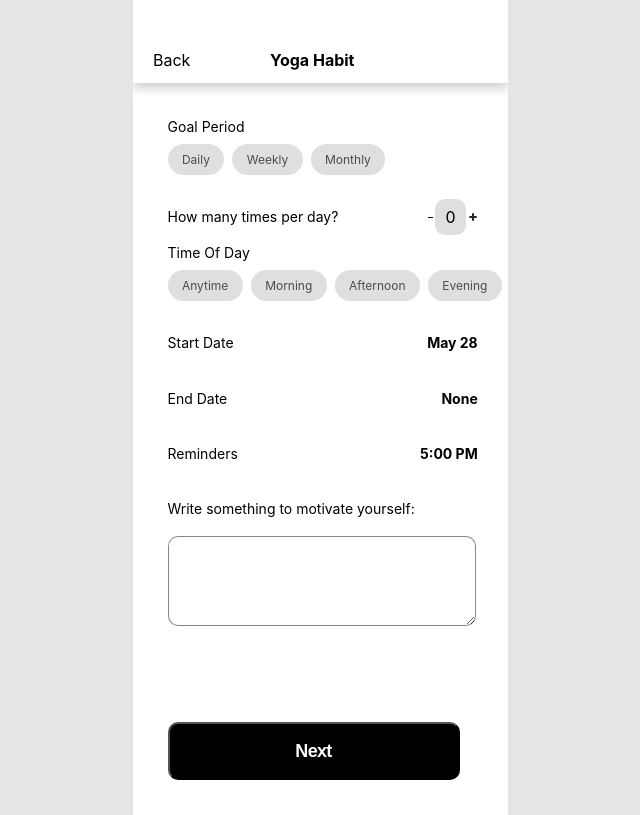
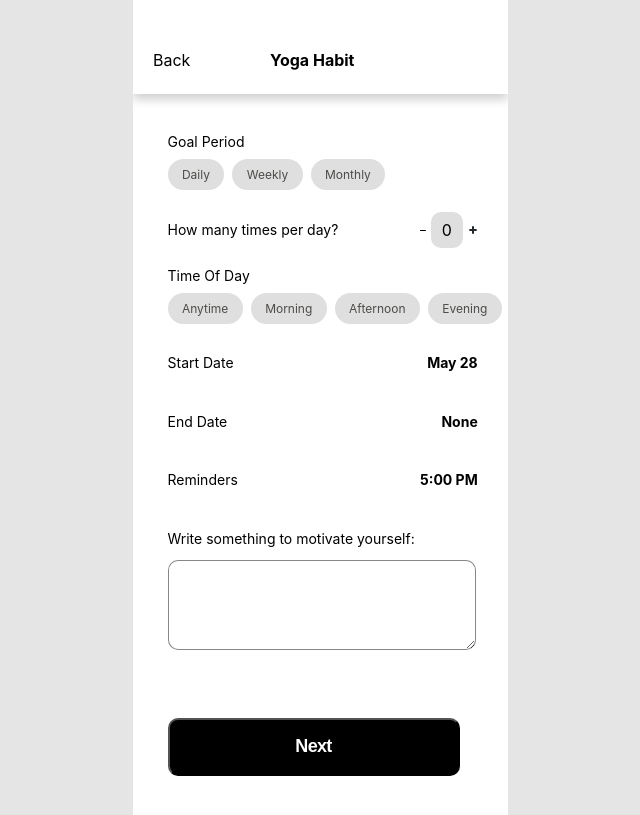
Before and after one commit to pswk1/habit-tracker, a React (Create React App) app: page /set-habit in a window 1280 px wide. Shown: the whole page, without its empty margins (320-960 px from the left). Built offline with nearby package versions, Linux system fonts and the light colour scheme; a web font is replaced by a local one.

Commit message:
refactor(set habit): minor css adjustments
- implement adjustments to styling to match more closely to Figma's specifications

```diff
--- a/src/components/Habits/HabitsComponents.js
+++ b/src/components/Habits/HabitsComponents.js
@@ -19,6 +19,9 @@ export const DateCircle = styled.div`
 	display: flex;
 	flex-direction: column;
 	padding: 0.2rem 0;
+	&:last-child {
+        border: 1px solid #EF476F;
+    }
 `;
 export const DateText = styled.span`
 	font-family: Poppins;
--- a/src/components/SetHabit/SetHabitComponents.js
+++ b/src/components/SetHabit/SetHabitComponents.js
@@ -24,8 +24,7 @@ export const RowEl = styled.div`
 	flex-direction: row;
 	justify-content: space-between;
 	align-items: center;
-    margin-top: 1rem;
-	margin-bottom: 0.2rem;
+	padding: 1.7rem 0rem;
 `;
 
 export const Text = styled.div`
@@ -49,7 +48,7 @@ export const Option = styled.span`
 
 export const CounterBox = styled.div`
 	height: 2.25rem;
-	width: 3.11375rem;
+	width: 3.6rem;
 	display: flex;
 	flex-direction: row;
 	justify-content: space-between;
@@ -65,7 +64,6 @@ export const Counter = styled.div`
 	display: flex;
 	justify-content: center;
 	align-items: center;
-	margin: 0 2px;
 `;
 
 export const DecrementBtn = styled.div`
@@ -90,7 +88,8 @@ export const TextArea = styled.textarea`
 	border: 1px solid rgba(56, 56, 56, 0.6);
 	box-sizing: border-box;
 	border-radius: 10px;
-	margin-bottom: 6rem;
+	margin-bottom: 4rem;
+	margin-top: -1rem;
 `;
 
 export const SubmitBtn = styled.button`
```
